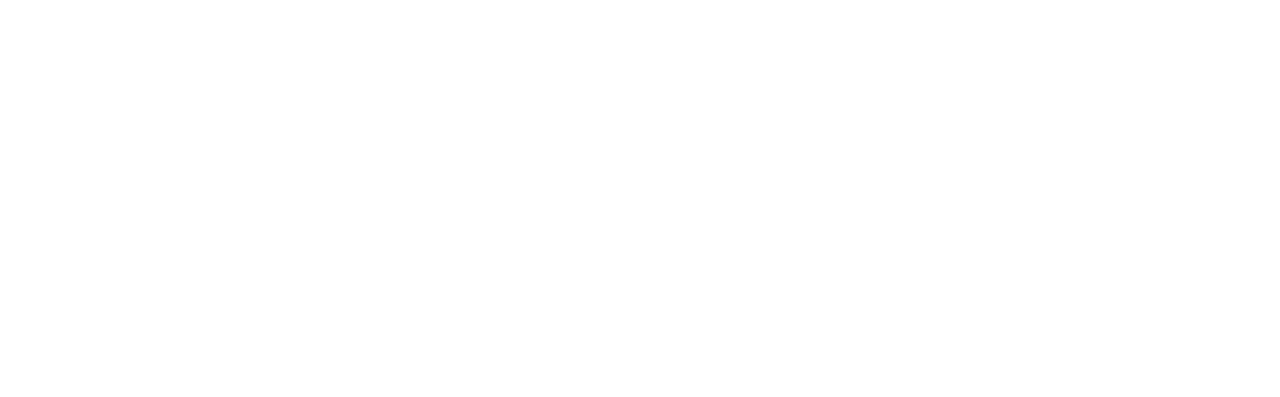
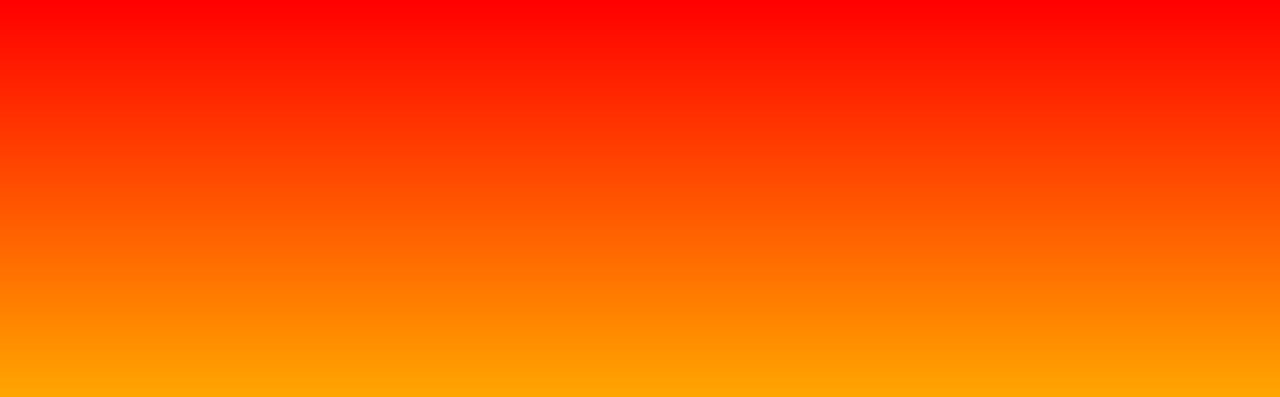
Before and after one commit to Dharaneesh8688/truthordare, a plain HTML site: page index.html in a window 1280 px wide. Shown: the top 397 px of the page. Drawn offline with nearby package versions, Linux system fonts and the light colour scheme.

Commit message:
Update style.css

```diff
--- a/style.css
+++ b/style.css
@@ -1,4 +1,7 @@
+body{
+background-image: linear-gradient(red, yellow);
 
+}
 .div{
     background-color: rgb(255,255,2555,0.2);
     color: rgb(255,255,255);
```
